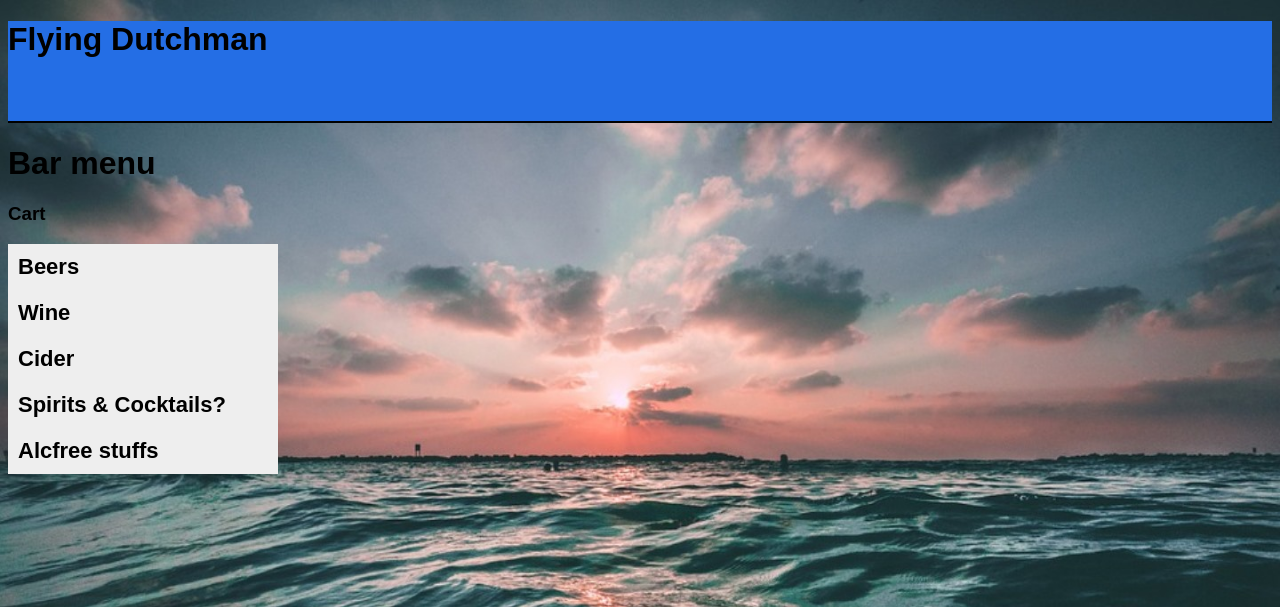
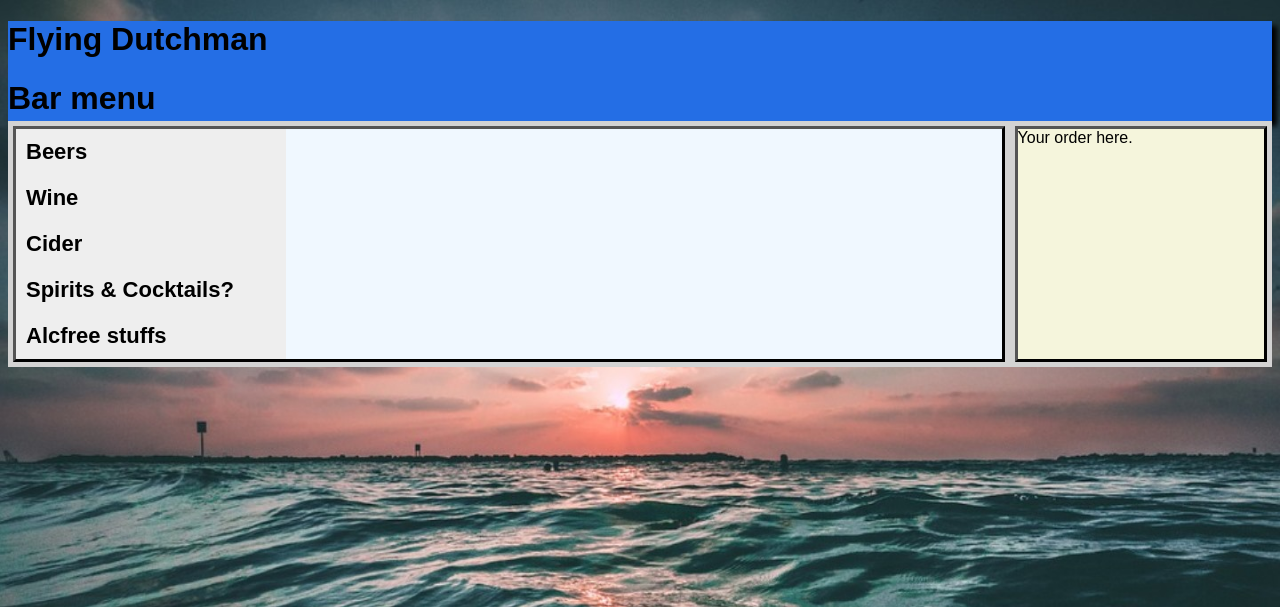
Before and after one commit to Quaryn/UIP-GRP10, a PHP site: page /menu.html in a window 1280 px wide. Shown: the top 607 px of the page. Run offline with PHP 8.4, Linux system fonts and the light colour scheme; some libraries are stand-ins or nearby versions; some web fonts are replaced.

```diff
--- a/document.css
+++ b/document.css
@@ -9,8 +9,7 @@ header {
 	outline: 0;
 	margin: 0 auto;
 	padding: 0;
-	border-bottom: 2px solid;
-	border-color: #000000;
+  box-shadow: 5px 5px 5px #000000;
 	font-color: #ffffff;
 }
 
@@ -58,7 +57,7 @@ input[type="number"] {
   -webkit-justify-content: center;
   justify-content: center;
   width: 100%;
-  height: 400px;
+  height: 100%;
   background-color: lightgrey;
 }
 
--- a/menu.html
+++ b/menu.html
@@ -20,24 +20,22 @@
 <body>
 
 <header>
-    <h1>Flying Dutchman</h1>
+  <h1>Flying Dutchman</h1>
+  <h1>Bar menu</h1>
 </header>
-
-<h1>Bar menu</h1>
 
 
 
-<div class="cart">
-<h3>Cart</h3>
-
-    <div id="beerInfo"></div>
 
 
-</div>
+<div class="flex-container">
+
+
+<div id="beerInfo"></div>
 
 
 
-<aside id="secondary" class="col-md-3 col-sm-3">
+<aside id="secondary" class="col-md-3 col-sm-3 order-drink">
     <div class="row">
         <!-- .widget STARTS -->
         <div class="widget">
@@ -101,6 +99,13 @@
         <!-- .widget ENDS -->
     </div>
 </aside>
+  <div class="order-tab">
+    Your order here.
+  </div>
+</div>
+
+  <footer>
+  </footer>
 
 </body>
 </html>
```
